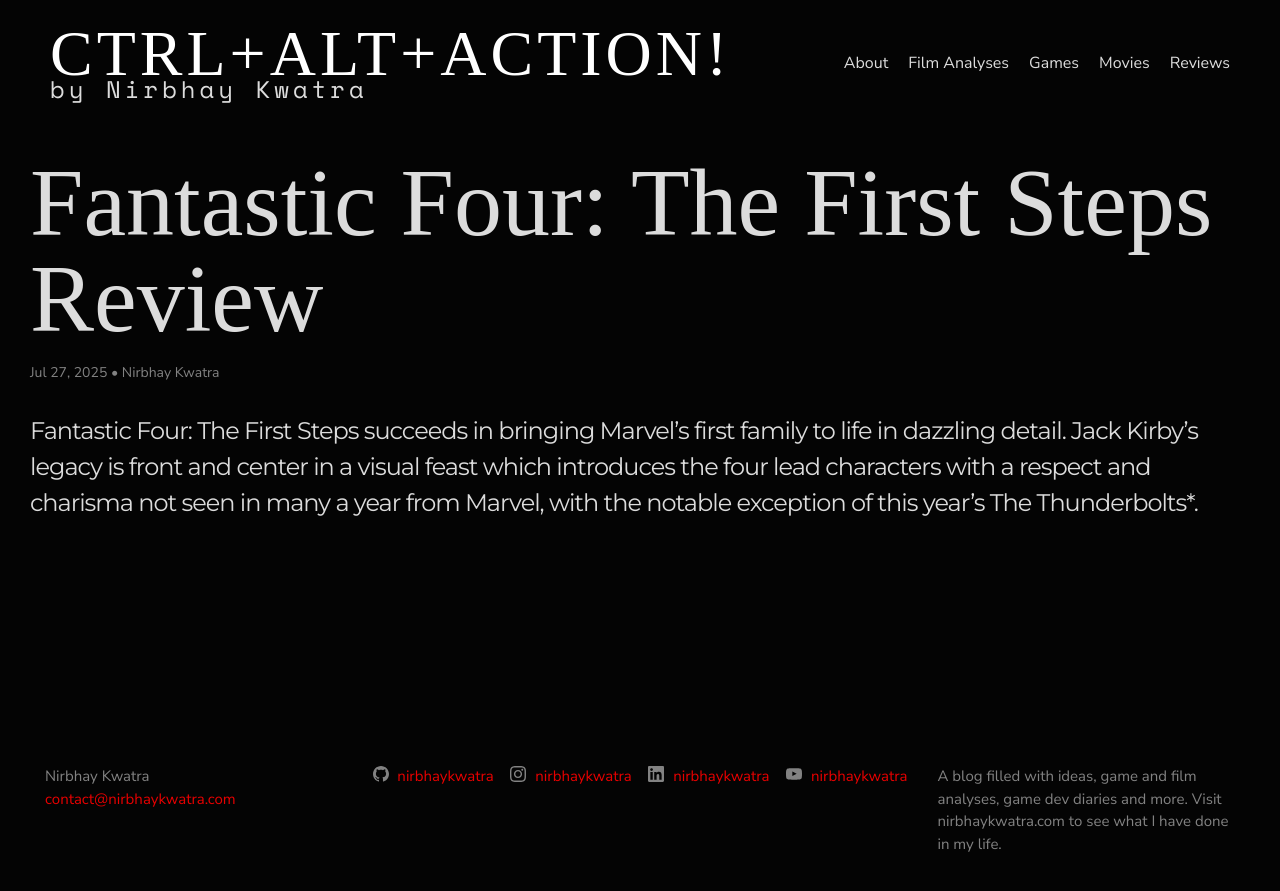
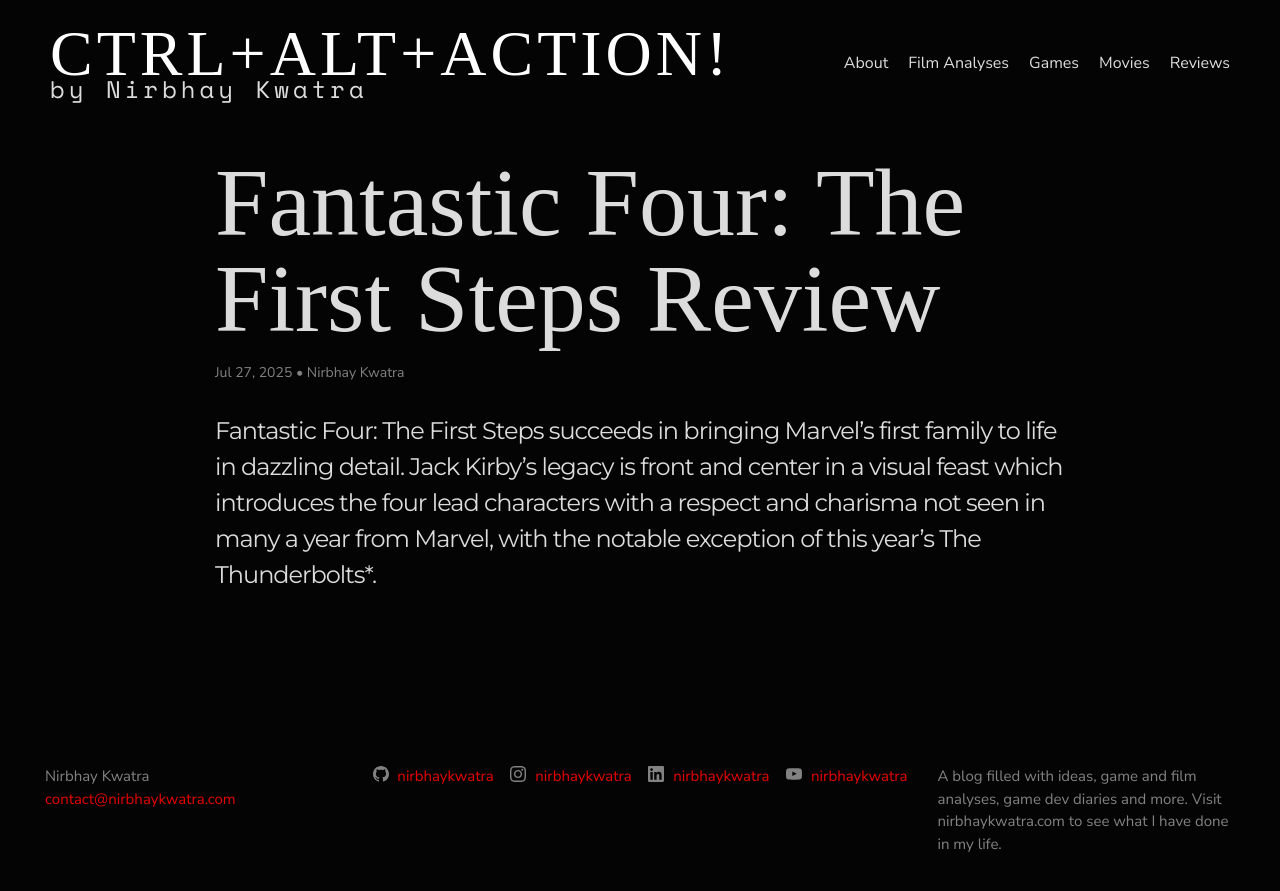
Before and after one commit to nirbhaykwatra/blog.nirbhaykwatra.com, a Jekyll site: the page built from _posts/2025-07-28-fantastic-four-review.md, in a window 1280 px wide. Shown: the top 891 px of the page. Built offline with Jekyll 4.4.1, drawn with Linux system fonts in a browser that asks for light colours; some web fonts are replaced.

Commit message:
Change post content margin

```diff
--- a/_sass/minima/_layout.scss
+++ b/_sass/minima/_layout.scss
@@ -396,6 +396,24 @@
 /**
  * Posts
  */
+
+.post.h-entry {
+  max-width: -webkit-calc(#{$content-width} - (#{$spacing-unit} * 25));
+  max-width:         calc(#{$content-width} - (#{$spacing-unit} * 25));
+  margin-right: auto;
+  margin-left: auto;
+  padding-right: $spacing-unit;
+  padding-left: $spacing-unit;
+  @extend %clearfix;
+
+  @include media-query($on-laptop) {
+    max-width: -webkit-calc(#{$content-width} - (#{$spacing-unit}));
+    max-width:         calc(#{$content-width} - (#{$spacing-unit}));
+    padding-right: $spacing-unit * 1;
+    padding-left: $spacing-unit * 1;
+  }
+}
+
 .post-header {
   margin-top: $spacing-unit;
   margin-bottom: $spacing-unit;
```
